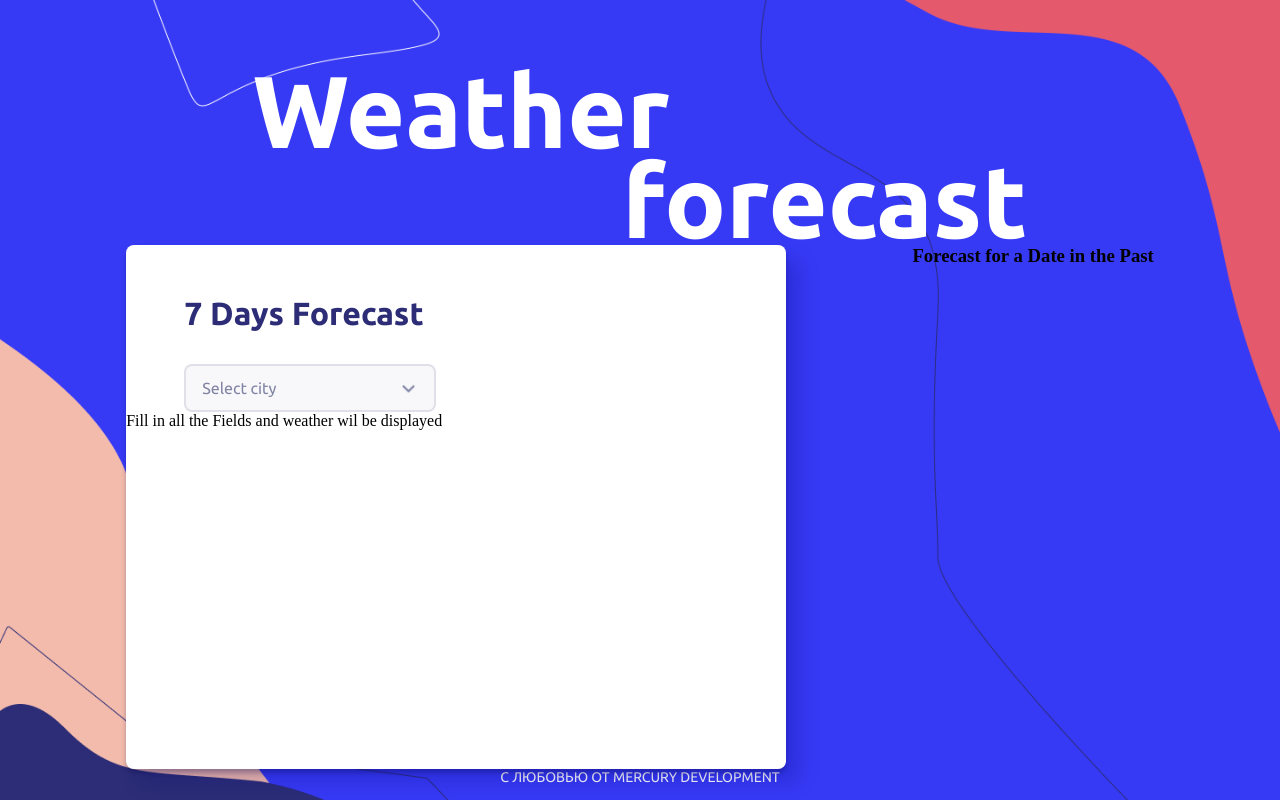
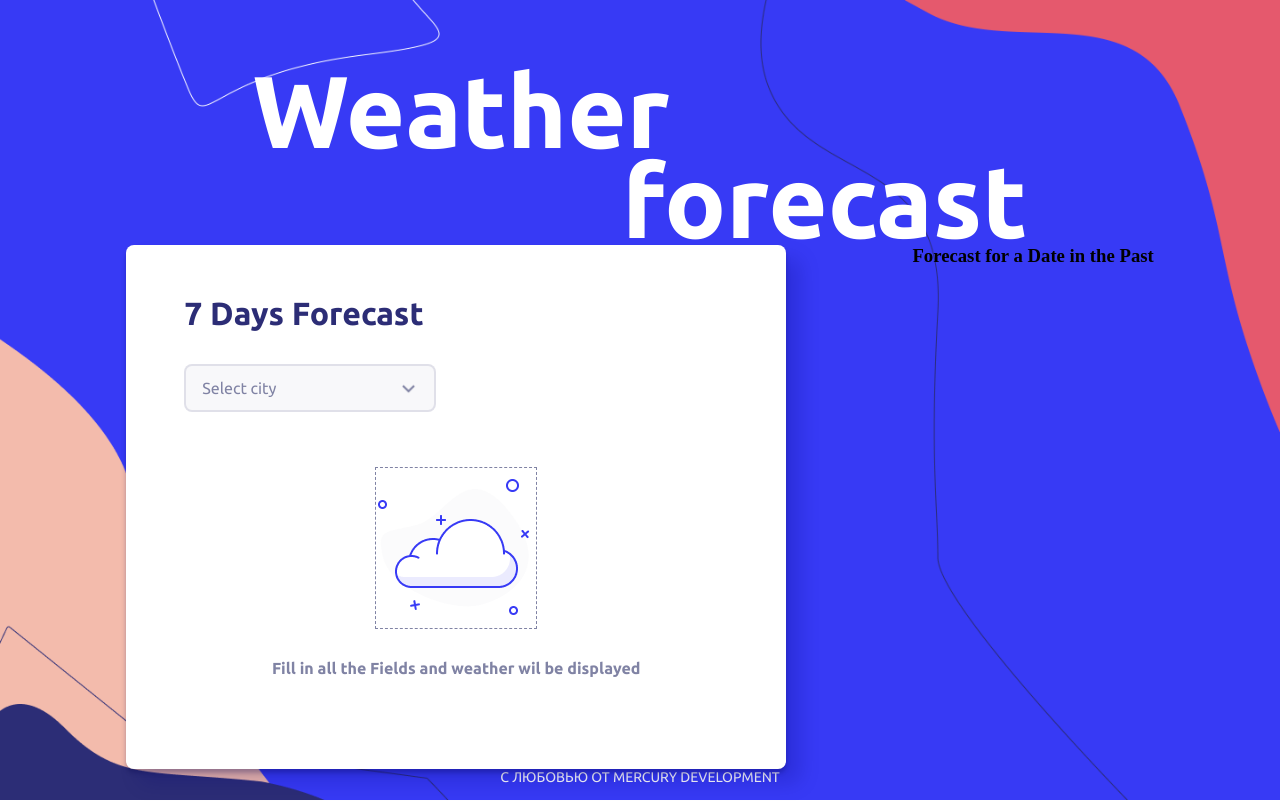
Before and after one commit to ezzum/react-bootcamp, a React (Create React App) app: page / in a window 1280 px wide. Built offline with nearby package versions, Linux system fonts and the light colour scheme.

Commit message:
placeholder

```diff
--- a/src/app/main/forecast-7-days/forecast-7-days.tsx
+++ b/src/app/main/forecast-7-days/forecast-7-days.tsx
@@ -1,4 +1,5 @@
 import React from 'react'
+import Placeholder from '../placeholder/placeholder'
 import SelectCity from '../selectCity/select-city'
 
 import { Wrapper, Title } from './forecast-7-daysStyled'
@@ -8,12 +9,7 @@ const Forecast7Days: React.FC = () => {
     <Wrapper className="main__forecast-7-days">
       <Title>7 Days Forecast</Title>
       <SelectCity />
-      <div className="placeholder">
-        <div className="placeholder__img"></div>
-        <p className="placeholder__text">
-          Fill in all the Fields and weather wil be displayed
-        </p>
-      </div>
+      <Placeholder />
     </Wrapper>
   )
 }
--- /dev/null
+++ b/src/app/main/placeholder/placeholder.tsx
@@ -0,0 +1,16 @@
+import React from 'react'
+
+import { Wrapper, Img, Text } from './placeholderStyled'
+
+const Placeholder: React.FC = () => {
+  return (
+    <Wrapper className="placeholder">
+      <Img border={'1px dashed #8083a4'} className="placeholder__img"></Img>
+      <Text className="placeholder__text">
+        Fill in all the Fields and weather wil be displayed
+      </Text>
+    </Wrapper>
+  )
+}
+
+export default Placeholder
--- /dev/null
+++ b/src/app/main/placeholder/placeholderStyled.ts
@@ -0,0 +1,33 @@
+import styled from 'styled-components'
+
+import placeholderImg from '../../../assets/Placeholder/Academy-Weather-bg160.png'
+
+interface IProps {
+  border: string
+}
+
+export const Wrapper = styled.div`
+  width: 440px;
+  margin: 0 auto;
+  display: flex;
+  flex-direction: column;
+  align-items: center;
+  position: absolute;
+  bottom: 92px;
+  left: 50%;
+  transform: translate(-50%, 0);
+`
+
+export const Img = styled.div`
+  background-image: url(${placeholderImg});
+  width: 160px;
+  height: 160px;
+  margin-bottom: 30px;
+  letter-spacing: 0.7px;
+  border: ${(props: IProps) => props.border};
+`
+export const Text = styled.p`
+  color: #8083a4;
+  font-size: 16px;
+  font-family: Ubuntu-Bold;
+`
--- a/src/app/main/selectCity/select-cityStyled.ts
+++ b/src/app/main/selectCity/select-cityStyled.ts
@@ -16,6 +16,8 @@ export const Wrapper = styled.div`
   position: relative;
   width: 252px;
   font-family: Ubuntu-Regular;
+  z-index: 5;
+
   &::after {
     content: '';
     position: absolute;
```
